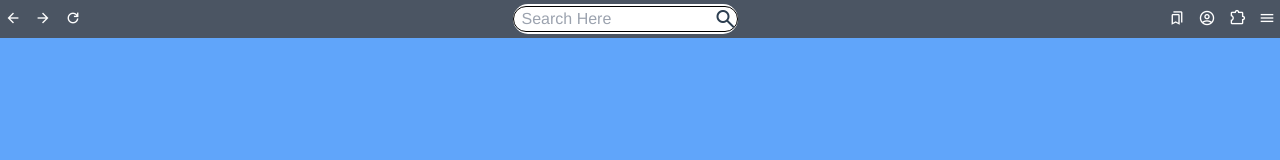
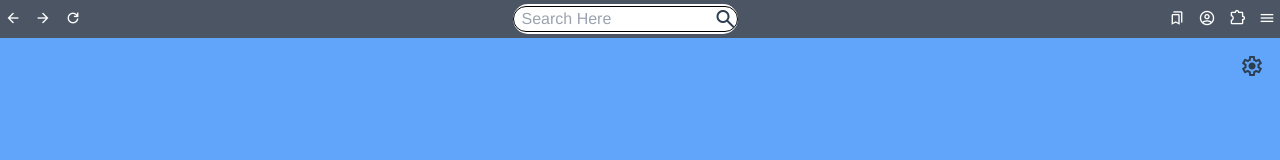
Before and after one commit to chadura/Navo, a Vue app in the folder new_navo/navo/: page / in a window 1280 px wide. Shown: the top 160 px of the page. Built offline with nearby package versions, Linux system fonts and the light colour scheme.

Commit message:
Added Settings icon need to add hidden div to change the theme of browser

```diff
--- a/new_navo/navo/src/components/HomeBrowser.vue
+++ b/new_navo/navo/src/components/HomeBrowser.vue
@@ -1,12 +1,15 @@
 <template>
   <TopBar />
   <div class="relative bg-blue-400 z-0 dark:bg-gray-700 dark:text-white">
+    <button class="material-symbols-outlined absolute right-4 top-4">
+      settings
+    </button>
     <div class="flex flex-col items-center h-screen justify-center gap-y-5">
       <h1 class="text-2xl font-sans">NAVO</h1>
       <div class="flex bg-white w-[50%] rounded-lg relative">
         <input
           type="search"
-          class="w-[90%] rounded-lg py-4 px-2 focus:"
+          class="w-[90%] rounded-lg py-4 px-2 dark:text-black"
           placeholder="What you are looking for?"
           name=""
           id=""
```
